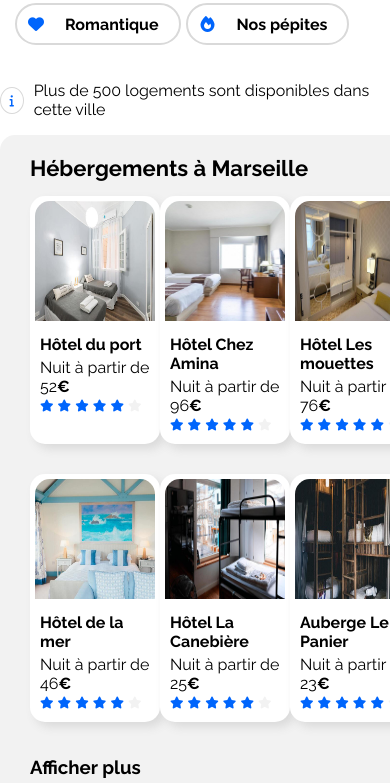
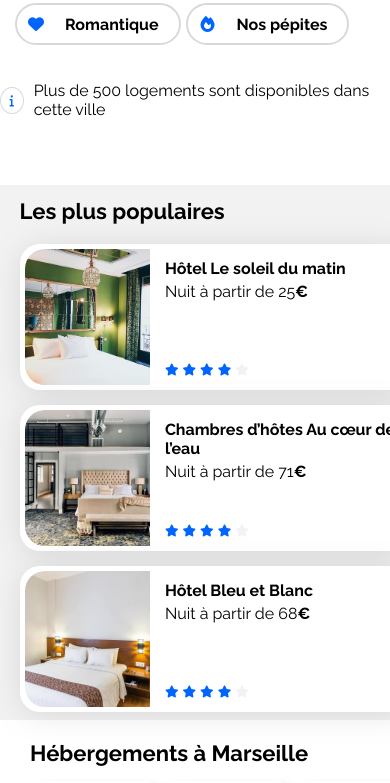
Before and after one commit to Afflelou/OC_projet_3, a plain HTML site: page index.html in a window 390 px wide. Shown: the part 450-1233 px from the top of the page. Drawn offline with Linux system fonts and the light colour scheme.

Commit message:
Moved populaires on top, changed bg hebergement (view phone)

```diff
--- a/css/style.css
+++ b/css/style.css
@@ -496,5 +496,34 @@ footer {
         justify-content: center;
     }
 
+    .hebergements-list {
+        width: 100%;
+        background-color: #FFFFFF;
+        border-radius: 15px;
+        padding-top: 20px;
+        padding-inline: 30px;
+    }
+
+    .populaires {
+        width: 100%;
+        background-color: #F2F2F2;
+        border-radius: 0px;
+        padding: 2% 5%;
+        order: -1;
+    }
+
+    .populaires-cards {
+        width: 100%;
+        flex-direction: column;
+    }
+
+    .populaires-cards a {
+        width: 100%;
+    }
+
+    #activities {
+        width: 100%;
+    }
+
     /* ... */
 }
```
